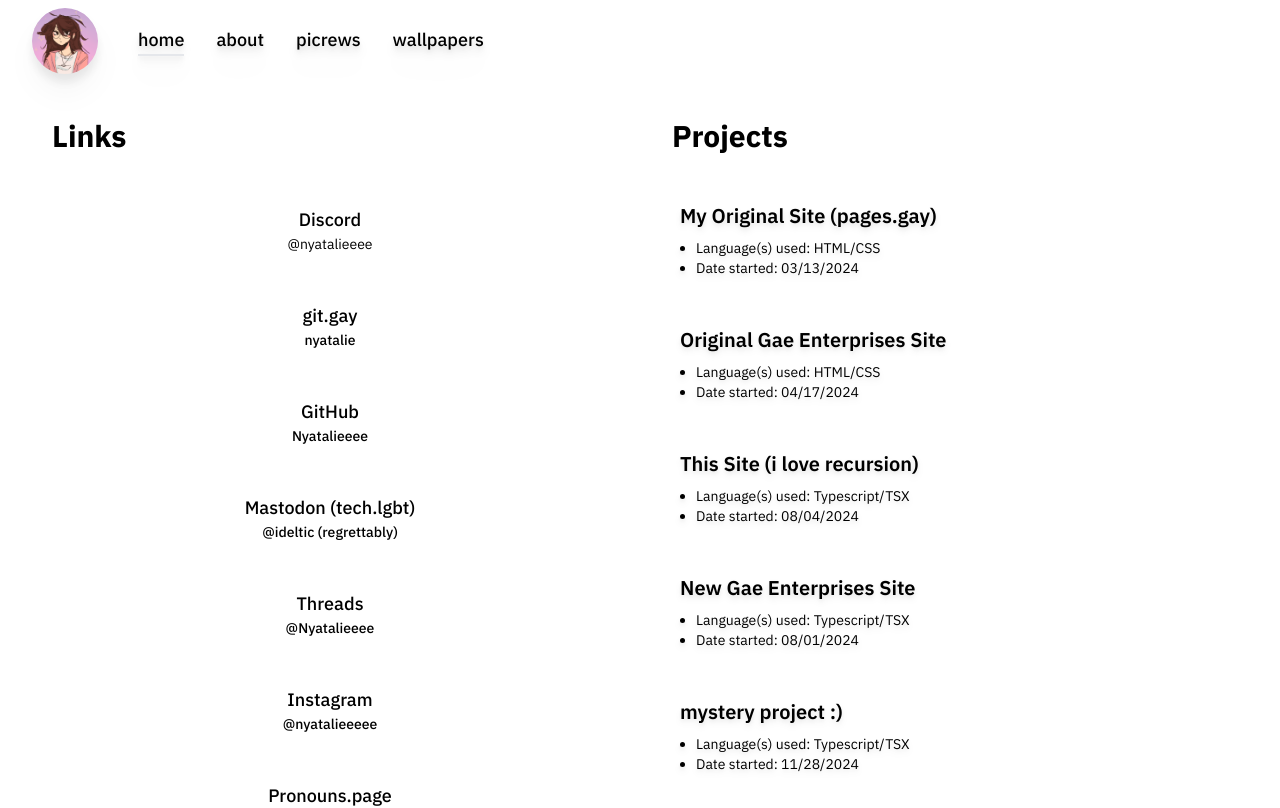
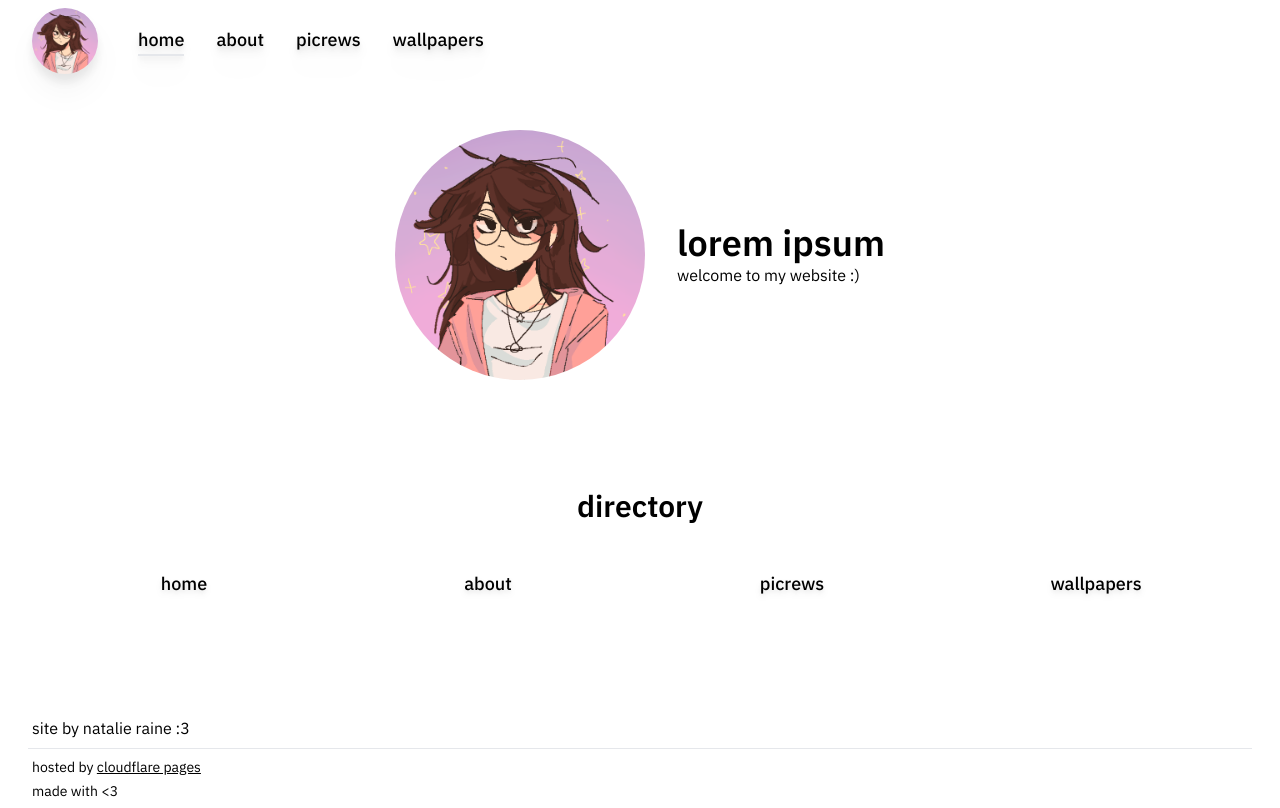
Before and after one commit to Meowcelinee/website, a Next.js app: page / in a window 1280 px wide. Shown: the top 808 px of the page. Built offline with nearby package versions, Linux system fonts and the light colour scheme; a web font is replaced by a local one; what @catppuccin/tailwindcss would draw is missing.

Commit message:
completely rework homepage

```diff
--- /dev/null
+++ b/src/components/homepage/Directory.tsx
@@ -0,0 +1,19 @@
+import Link from 'next/link';
+import navLinks, { NavLink } from '@/src/data/navbarData';
+
+function DirectoryLink(props: NavLink) {
+    return (
+        <Link
+            href={props.link}
+            className='bg-surface0 border-2 border-transparent rounded-lg drop-shadow-md md:mx-2 mx-auto my-3 px-3 md:py-4 py-3 md:max-w-56 w-11/12 transition duration-300 hover:border-subtext1 hover:-translate-y-1'
+        >
+            <p className='text-center text-lg font-medium'>{props.title}</p>
+        </Link>
+    );
+}
+
+export default function Directory() {
+    return navLinks.map((link, linkKey) => {
+        return <DirectoryLink {...link} key={linkKey} />;
+    });
+}
--- a/src/pages/index.tsx
+++ b/src/pages/index.tsx
@@ -1,25 +1,36 @@
-import Projects from '@/src/components/homepage/projects';
-import Links from '@/src/components/homepage/links';
+import Image from 'next/image';
+import Directory from '@/src/components/homepage/Directory';
 
 export default function Homepage() {
     return (
         <>
-            <div className='flex justify-center bg-base md:flex-row flex-col gap-14 md:px-12 px-6 md:py-3 py-2 w-full'>
-                <div className='flex flex-col gap-2 md:my-3 my-2 mx-auto w-11/12 md:w-1/2'>
-                    <div className='flex flex-col gap-4'>
-                        <h1 className='md:text-3xl text-2xl text-pink font-bold mx-1 my-2 md:my-3 md:mb-5'>
-                            Links
+            <div className='animate-appear bg-gradient-to-b from-base to-mantle md:py-12 py-16'>
+                <div className='flex md:flex-row flex-col gap-8 justify-center'>
+                    <div className='flex md:justify-end justify-center my-auto'>
+                        <Image
+                            width={250}
+                            height={250}
+                            src='/images/picrews/2439112.png'
+                            alt=''
+                            className='rounded-full transition duration-700 hover:-translate-y-3'
+                        />
+                    </div>
+                    <div className='md:justify-start flex flex-col justify-center md:mx-0 m-auto text-left'>
+                        <h1 className='md:text-4xl text-4xl font-semibold'>
+                            lorem ipsum
                         </h1>
-                        <Links />
+                        <p className='text-subtext0'>
+                            welcome to my website :)
+                        </p>
                     </div>
                 </div>
-                <div className='flex flex-col gap-4 md:my-3 my-2 mx-auto w-11/12 md:w-1/2'>
-                    <div className='flex flex-col gap-4'>
-                        <h1 className='md:text-3xl text-2xl text-pink font-bold mx-1 my-2 md:my-3'>
-                            Projects
-                        </h1>
-                        <Projects />
-                    </div>
+            </div>
+            <div className='animate-appearShort bg-mantle w-full px-4 py-3 md:my-12 my-4'>
+                <h2 className='md:text-3xl text-2xl text-center font-semibold'>
+                    directory
+                </h2>
+                <div className='flex md:flex-row flex-col justify-between md:px-12 px-6 py-4 mx-auto max-w-screen-xl'>
+                    <Directory />
                 </div>
             </div>
         </>
--- a/tailwind.config.ts
+++ b/tailwind.config.ts
@@ -1,22 +1,31 @@
-import type { Config } from "tailwindcss";
+import type { Config } from 'tailwindcss';
 
 const config: Config = {
     content: [
-        "./src/pages/**/*.{js,ts,jsx,tsx,mdx}",
-        "./src/components/**/*.{js,ts,jsx,tsx,mdx}",
+        './src/pages/**/*.{js,ts,jsx,tsx,mdx}',
+        './src/components/**/*.{js,ts,jsx,tsx,mdx}',
     ],
     theme: {
         extend: {
-            backgroundImage: {
-                "gradient-radial": "radial-gradient(var(--tw-gradient-stops))",
-                "gradient-conic":
-                    "conic-gradient(from 180deg at 50% 50%, var(--tw-gradient-stops))",
+            keyframes: {
+                appear: {
+                    '0%': {
+                        opacity: '0',
+                    },
+                    '100%': {
+                        opacity: '1',
+                    },
+                },
+            },
+            animation: {
+                appear: 'appear 1.25s ease-in-out',
+                appearShort: 'appear 0.5s ease-in',
             },
         },
     },
     plugins: [
-        require("@catppuccin/tailwindcss")({
-            defaultFlavour: "macchiato",
+        require('@catppuccin/tailwindcss')({
+            defaultFlavour: 'macchiato',
         }),
     ],
 };
```
